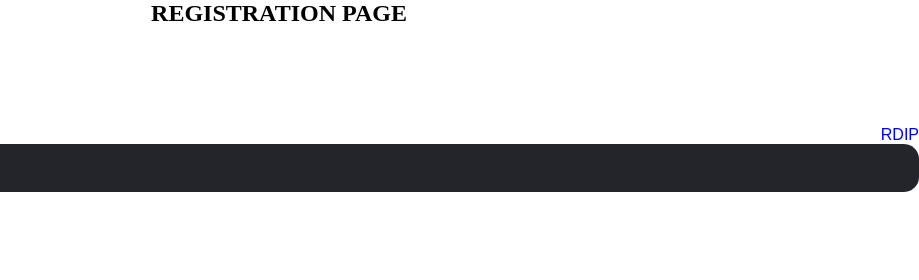
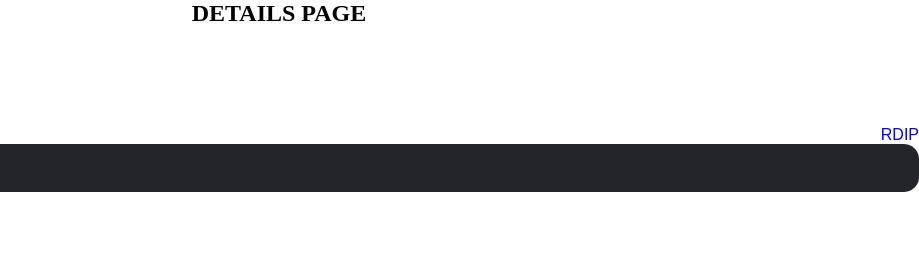
Before and after one commit to neha-15/RDIP, a plain HTML site: page details.html in a window 1280 px wide. Shown: the top 280 px of the page, 361-1280 px from the left. Drawn offline with Linux system fonts and the light colour scheme.

Commit message:
Update details.html

```diff
--- a/details.html
+++ b/details.html
@@ -1,7 +1,7 @@
 <!DOCTYPE html>
 <html>
     <head>
-        <title>Registrationpage</title>
+        <title>Detailspage</title>
         <style>
             *{
             box-sizing:border-box;
@@ -56,7 +56,7 @@
         </style>
     </head>
 <body>
-    <h2><center>REGISTRATION PAGE</center></h2>
+    <h2><center>DETAILS PAGE</center></h2>
     <a href="https://www.iiit.ac.in/">
     <img src="https://www.iiit.ac.in/img/iiit-new.png" width:"300" height="95"/>
     </a>
```
